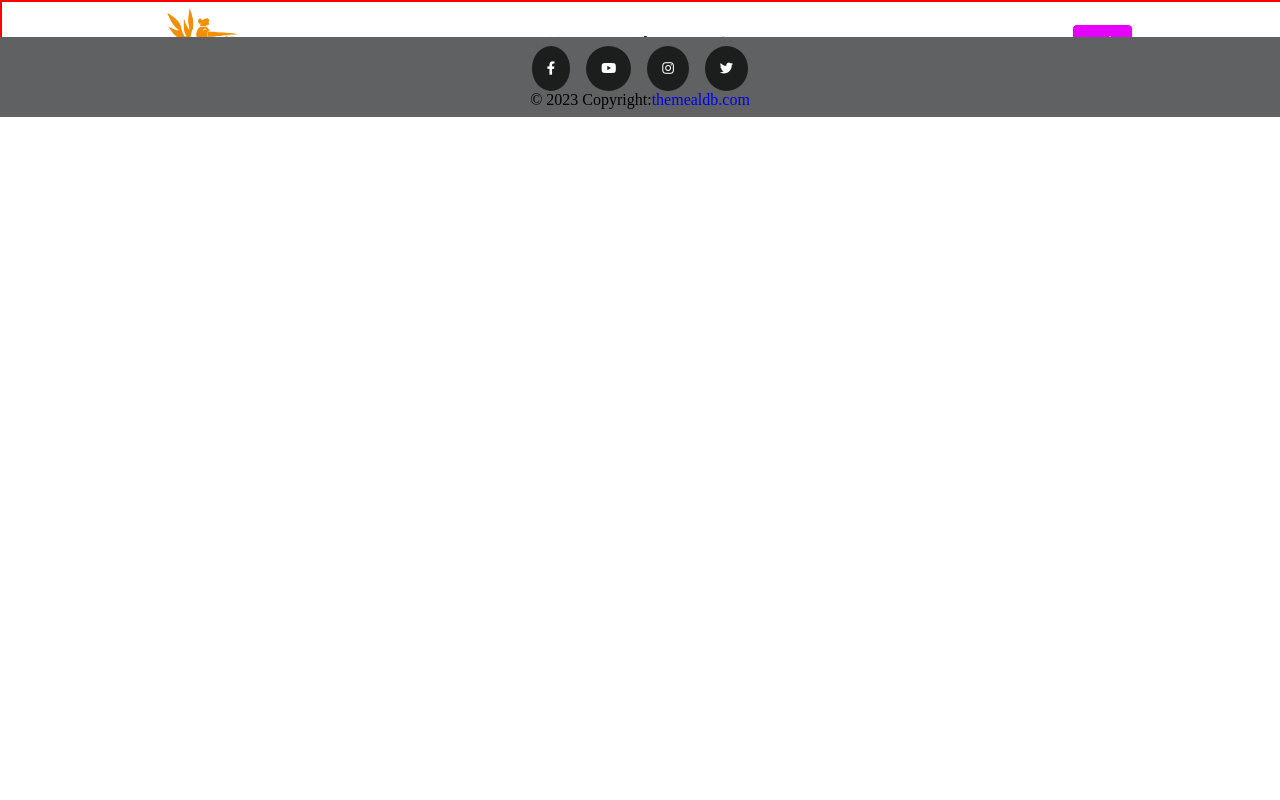
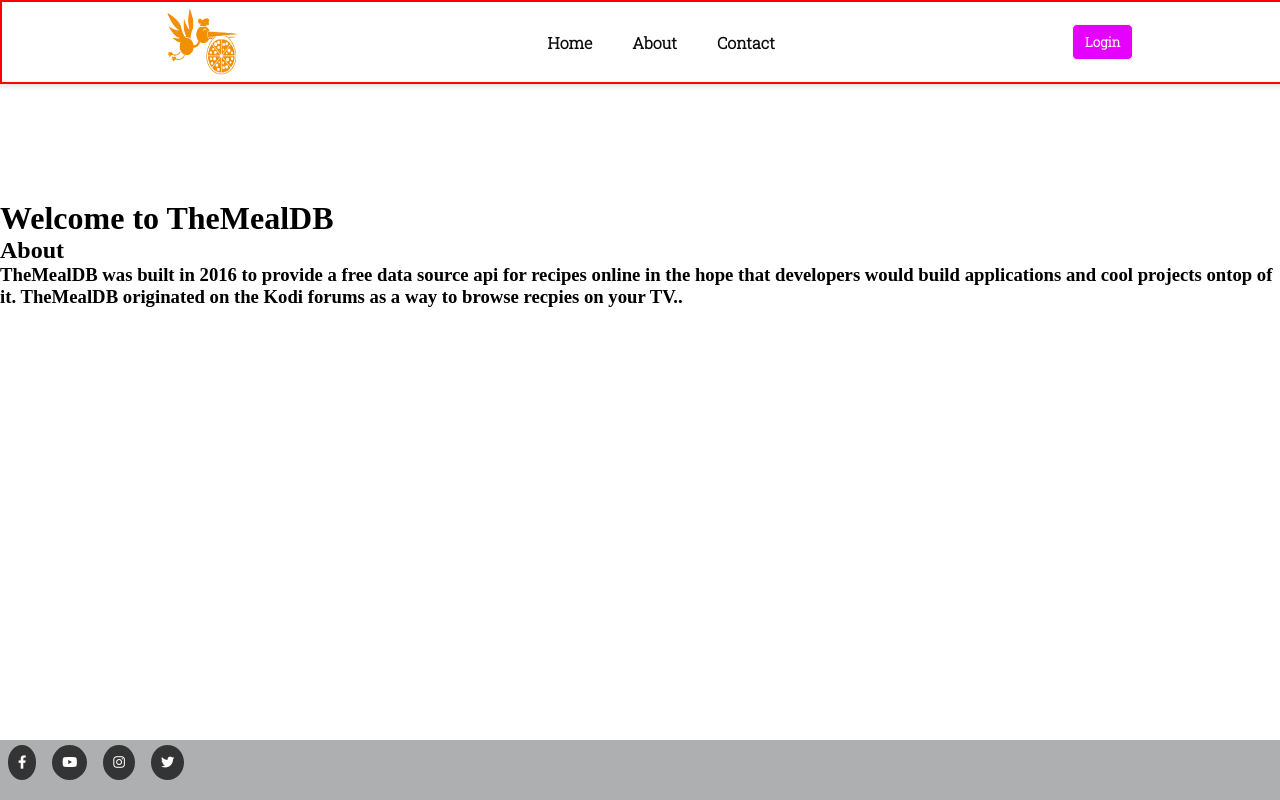
Before and after one commit to aashishthakurcodes/FSJS_2.0_REACT_PROJECT, a React (Create React App) app in the folder REACT_PROJECTS/The_Meal_DB/the_meal_db/: page /contact in a window 1280 px wide. Built offline with nearby package versions, Linux system fonts and the light colour scheme; a web font is replaced by a local one.

Commit message:
mode error

```diff
--- a/REACT_PROJECTS/The_Meal_DB/the_meal_db/src/About_pg/About.js
+++ b/REACT_PROJECTS/The_Meal_DB/the_meal_db/src/About_pg/About.js
@@ -1,8 +1,10 @@
-import React from 'react'
+import React from 'react';
+
 
 const About = () => {
   return (
     <div className='aboutus'>
+      <div>
         <h1>
         Welcome to TheMealDB
 
@@ -15,7 +17,29 @@
 TheMealDB was built in 2016 to provide a free data source api for recipes online
 in the hope that developers would build applications and cool projects ontop of it.
 TheMealDB originated on the Kodi forums as a way to browse recpies on your TV..</h3>
+
+</div>
+
+
+<footer>
+<div>
+            <button className="btn">
+              <i class="fab fa-facebook-f"></i>
+            </button>
+            <button className="btn">
+              <i class="fab fa-youtube"></i>
+            </button>
+            <button className="btn">
+              <i class="fab fa-instagram"></i>
+            </button>
+            <button className="btn">
+              <i class="fab fa-twitter"></i>
+            </button>
+          </div>
+</footer>
     </div>
+
+
   )
 }
 
--- a/REACT_PROJECTS/The_Meal_DB/the_meal_db/src/App.js
+++ b/REACT_PROJECTS/The_Meal_DB/the_meal_db/src/App.js
@@ -1,7 +1,7 @@
 import React from 'react';
 import Header from './Header.js/Header';
 import { Outlet } from 'react-router-dom';
-import Footer from './Header.js/Footer';
+// import Footer from './Header.js/Footer';
 
 
 
@@ -10,7 +10,7 @@
     <div>
     <Header/>
     <Outlet/>
-    <Footer/>
+    {/* <Footer/> */}
     </div>
   )}
 
--- a/REACT_PROJECTS/The_Meal_DB/the_meal_db/src/Contact_pg/Contact.js
+++ b/REACT_PROJECTS/The_Meal_DB/the_meal_db/src/Contact_pg/Contact.js
@@ -2,12 +2,41 @@
 
 const Contact = () => {
   return (
+    <div className='aboutus'>
     <div>
-        <h1>
-            Contact us page...
-        </h1>
+      <h1>
+      Welcome to TheMealDB
 
-    </div>
+      </h1>
+
+
+<h2>About</h2>
+      <h3>
+
+TheMealDB was built in 2016 to provide a free data source api for recipes online
+in the hope that developers would build applications and cool projects ontop of it.
+TheMealDB originated on the Kodi forums as a way to browse recpies on your TV..</h3>
+
+</div>
+
+
+<footer>
+<div>
+          <button className="btn">
+            <i class="fab fa-facebook-f"></i>
+          </button>
+          <button className="btn">
+            <i class="fab fa-youtube"></i>
+          </button>
+          <button className="btn">
+            <i class="fab fa-instagram"></i>
+          </button>
+          <button className="btn">
+            <i class="fab fa-twitter"></i>
+          </button>
+        </div>
+</footer>
+  </div>
   )
 }
 
--- a/REACT_PROJECTS/The_Meal_DB/the_meal_db/src/Container/Container.js
+++ b/REACT_PROJECTS/The_Meal_DB/the_meal_db/src/Container/Container.js
@@ -67,7 +67,7 @@
             <div className="box_meal" key={meals.idMeal}>
               <Link to={"/info/" + meals.idMeal}>
                 <img src={meals.strMealThumb} alt={meals.strMeal} />
-                <h2>{meals.strMeal}</h2>
+                <h2 >{meals.strMeal}</h2>
                 <h3>{meals.strArea}</h3>
               </Link>
             </div>
--- a/REACT_PROJECTS/The_Meal_DB/the_meal_db/src/Header.js/Header.js
+++ b/REACT_PROJECTS/The_Meal_DB/the_meal_db/src/Header.js/Header.js
@@ -1,10 +1,11 @@
-import React from 'react';
-import gif from "../Images/595069106677405.5f95b0402b8d3.gif"
-import {Link} from 'react-router-dom'
-import { useState } from 'react';
+import React, { useState } from 'react';
+import gif from "../Images/595069106677405.5f95b0402b8d3.gif";
+import { Link } from 'react-router-dom';
 
 
-const Header=()=>{
+const Header = () => {
+
+
     const[data,updated]=useState("Login");
 
     const handle=()=>{
@@ -15,22 +16,28 @@
             updated("Login")
         }
     }
-    return(
-        <div className='Header'>
+
+  return (
+    <div className={"Header"}>
       <div className='navbar'>
-            <img style={{width:"100px",height:"70px"}} src={gif} alt='logo'/>
+        <img style={{ width: "100px", height: "70px" }} src={gif} alt='logo' />
         <ul>
           <Link to={"/"}>
-              <li>Home</li> </Link>
+            <li>Home</li>
+          </Link>
           <Link to={"/about"}>
-              <li>About</li> </Link>
+            <li>About</li>
+          </Link>
           <Link to={"/contact"}>
-              <li>Contact</li> </Link>
+            <li>Contact</li>
+          </Link>
         </ul>
-            <button className='login' onClick={handle}>{data}</button>
+        <button className='login' onClick={handle}>
+      {data}
+        </button>
       </div>
     </div>
-    )
-}
+  );
+};
 
 export default Header;
--- a/REACT_PROJECTS/The_Meal_DB/the_meal_db/src/index.css
+++ b/REACT_PROJECTS/The_Meal_DB/the_meal_db/src/index.css
@@ -312,8 +312,8 @@
 
 
 .btn{
-  padding: 15px;
-  margin: 0px 8px;
+  padding: 10px;
+  margin: 5px 8px;
   background: rgba(0, 0, 0, 0.7);
   color: #ffff;
   border-radius: 50%;
@@ -334,8 +334,10 @@
   justify-content: center;
   align-items: center;
 }
-#footersection{ position: relative;
+footer
+{ position: fixed;
 bottom: 0;
 width: 100%;
 height: 60px;   /* Height of the footer */
-background: rgb(95, 97, 98);}
+background: rgb(95, 97, 98,0.5)
+;}
```
Also changed, not shown: REACT_PROJECTS/The_Meal_DB/the_meal_db/src/Container/dark.css (added, +26 -0 lines), REACT_PROJECTS/The_Meal_DB/the_meal_db/src/Container/light.css (added, +18 -0 lines), REACT_PROJECTS/The_Meal_DB/the_meal_db/src/Header.js/Footer.js (+13 -15 lines), REACT_PROJECTS/The_Meal_DB/the_meal_db/src/Header.js/Footerabout.js (deleted). Lines whose indentation alone changed are shown as unchanged.
